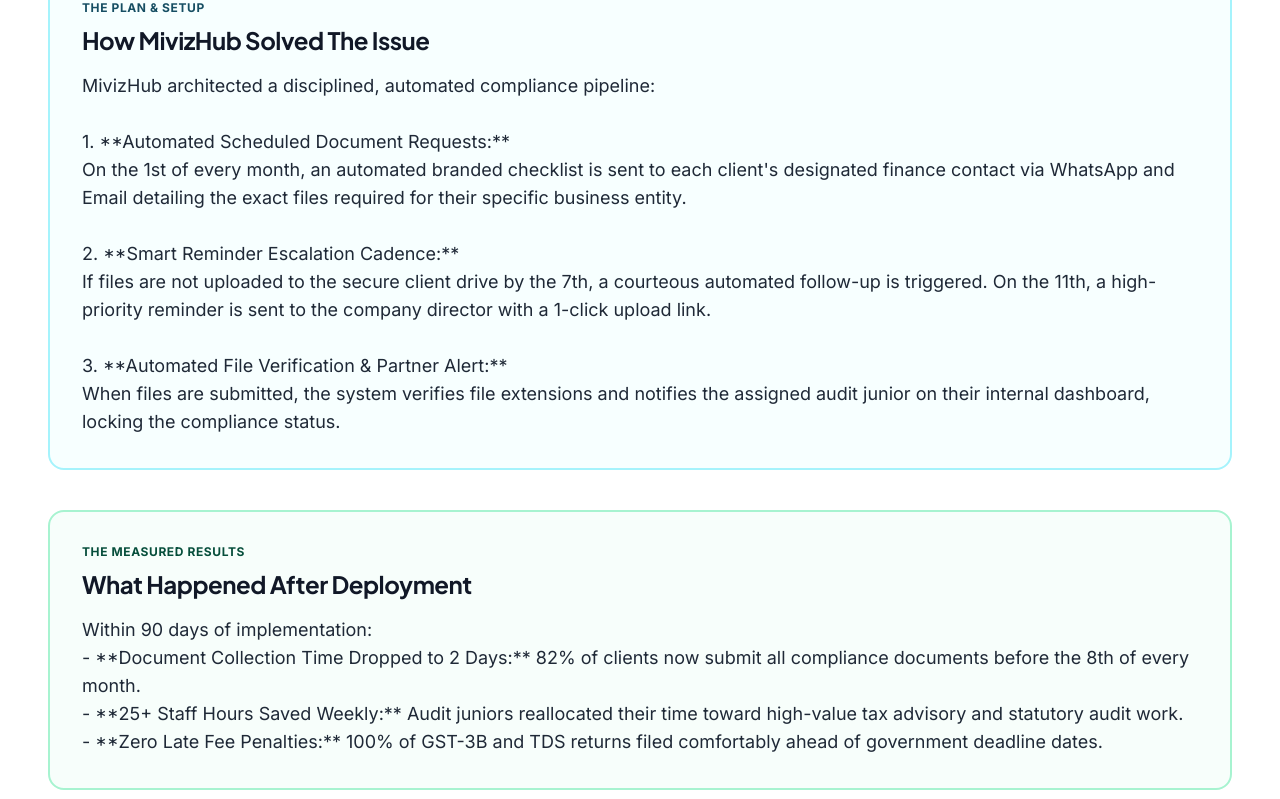
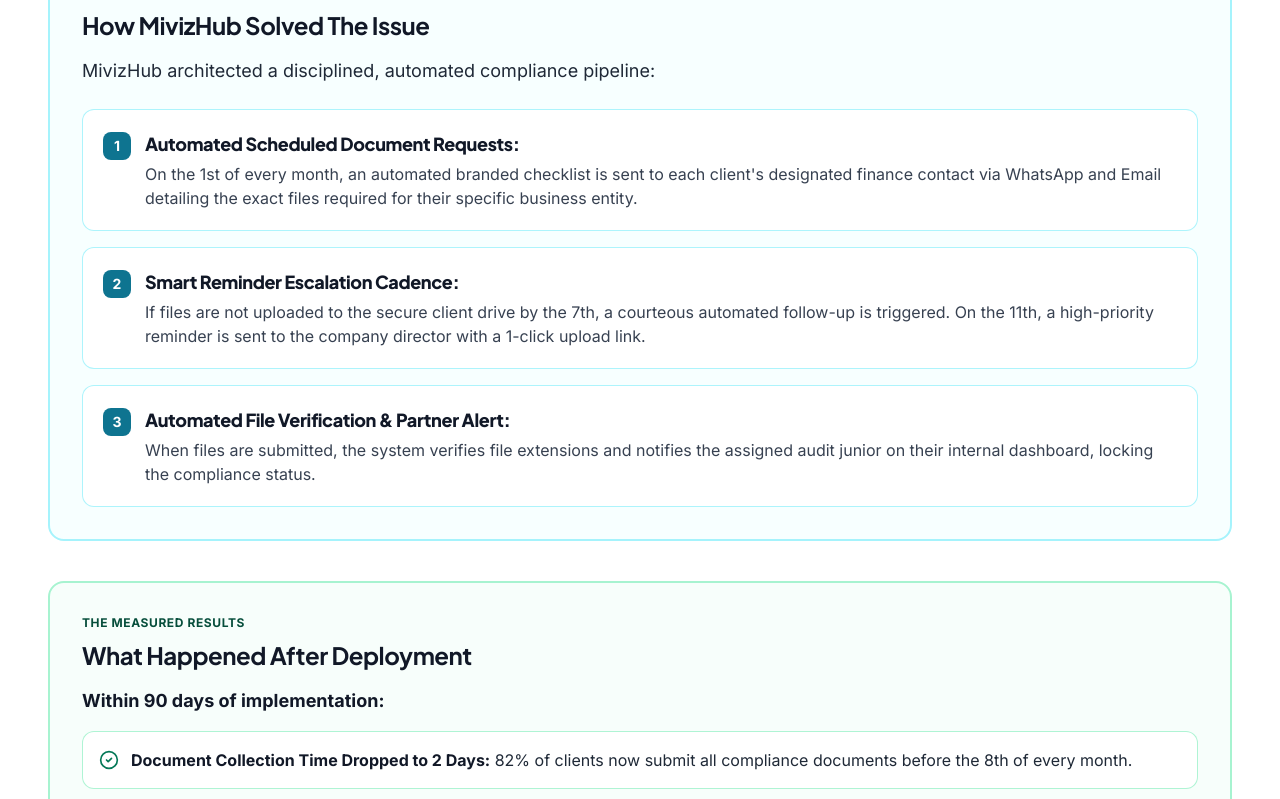
Before and after one commit to Rahullohar703/mivizhub-online, a React (Vite) app: page /casestudy/accounting-firm-gst-tax-workflow-automation in a window 1280 px wide. Shown: the part 1921-2720 px from the top of the page. Built offline with nearby package versions, Linux system fonts and the light colour scheme.

Commit message:
fix: render case study markdown bolds cleanly and eliminate raw asterisks

```diff
--- a/src/pages/CaseStudyDetailPage.jsx
+++ b/src/pages/CaseStudyDetailPage.jsx
@@ -7,6 +7,118 @@
 import Container from '../components/ui/Container';
 import { CASE_STUDIES } from '../data/caseStudies';
 import SEOHead from '../components/SEOHead';
+
+// Helper to render inline markdown: bold, italic, and links cleanly without asterisks
+function renderInlineMarkdown(rawText) {
+  if (!rawText) return null;
+  const tokens = [];
+  const regex = /(\[.*?\]\(.*?\)|\*\*.*?\*\*|\*.*?\*)/g;
+  let lastIndex = 0;
+  let match;
+
+  while ((match = regex.exec(rawText)) !== null) {
+    if (match.index > lastIndex) {
+      tokens.push(rawText.substring(lastIndex, match.index));
+    }
+    const token = match[0];
+    if (token.startsWith('[') && token.includes('](')) {
+      const linkText = token.substring(1, token.indexOf(']('));
+      const linkUrl = token.substring(token.indexOf('](') + 2, token.length - 1);
+      if (linkUrl.startsWith('/') && !linkUrl.includes('#')) {
+        tokens.push(
+          <Link key={match.index} to={linkUrl} className="text-cyan-800 font-bold hover:underline">
+            {linkText}
+          </Link>
+        );
+      } else {
+        tokens.push(
+          <a key={match.index} href={linkUrl} target="_blank" rel="noopener noreferrer" className="text-cyan-800 font-bold hover:underline">
+            {linkText}
+          </a>
+        );
+      }
+    } else if (token.startsWith('**') && token.endsWith('**')) {
+      tokens.push(
+        <strong key={match.index} className="font-extrabold text-gray-900">
+          {token.slice(2, -2)}
+        </strong>
+      );
+    } else if (token.startsWith('*') && token.endsWith('*')) {
+      tokens.push(
+        <em key={match.index} className="italic text-gray-800">
+          {token.slice(1, -1)}
+        </em>
+      );
+    }
+    lastIndex = regex.lastIndex;
+  }
+  if (lastIndex < rawText.length) {
+    tokens.push(rawText.substring(lastIndex));
+  }
+  return tokens.length > 0 ? tokens : rawText;
+}
+
+// Parses numbered solution items (e.g. 1. **Title:**\n Description)
+function parseSolution(raw) {
+  if (!raw) return { intro: '', items: [] };
+  const lines = raw.trim().split('\n');
+  const intro = [];
+  const items = [];
+  let currentItem = null;
+
+  for (let i = 0; i < lines.length; i++) {
+    const line = lines[i].trim();
+    if (!line) continue;
+    const numMatch = line.match(/^(\d+)\.\s+(.*)/);
+    if (numMatch) {
+      if (currentItem) items.push(currentItem);
+      let title = numMatch[2].trim();
+      if (title.startsWith('**') && title.endsWith('**')) {
+        title = title.slice(2, -2).trim();
+      }
+      currentItem = { number: numMatch[1], title, bodyLines: [] };
+    } else if (currentItem) {
+      currentItem.bodyLines.push(line);
+    } else {
+      intro.push(line);
+    }
+  }
+  if (currentItem) items.push(currentItem);
+
+  return {
+    intro: intro.join(' '),
+    items: items.map(it => ({
+      number: it.number,
+      title: it.title,
+      body: it.bodyLines.join(' ')
+    }))
+  };
+}
+
+// Parses bulleted outcome items (e.g. - **Metric:** Description)
+function parseResults(raw) {
+  if (!raw) return { intro: '', items: [] };
+  const lines = raw.trim().split('\n');
+  const intro = [];
+  const items = [];
+
+  for (let i = 0; i < lines.length; i++) {
+    const line = lines[i].trim();
+    if (!line) continue;
+    if (line.startsWith('- ') || line.startsWith('* ')) {
+      items.push(line.replace(/^[-*]\s+/, '').trim());
+    } else if (items.length === 0) {
+      intro.push(line);
+    } else {
+      items[items.length - 1] += ' ' + line;
+    }
+  }
+
+  return {
+    intro: intro.join(' '),
+    items
+  };
+}
 
 export default function CaseStudyDetailPage({ onOpenBooking }) {
   const { slug } = useParams();
@@ -267,12 +379,22 @@
             <h2 className="text-2xl font-bold text-gray-900 mb-4">
               Where The Business Was Losing Money & Time
             </h2>
-            <div className="text-gray-800 leading-relaxed text-base sm:text-lg space-y-4 whitespace-pre-line font-normal">
-              {study.theChallenge.trim()}
+            <div className="text-gray-800 leading-relaxed text-base sm:text-lg space-y-4 font-normal">
+              {study.theChallenge
+                .trim()
+                .split(/\n\s*\n/)
+                .map((paragraph, pIdx) => (
+                  <p key={pIdx} className="leading-relaxed">
+                    {renderInlineMarkdown(paragraph.replace(/\n/g, ' ').trim())}
+                  </p>
+                ))}
             </div>
           </section>
 
           {/* 2. The Solution */}
+          {(() => {
+            const { intro, items } = parseSolution(study.theSolution);
+            return (
               <section className="bg-cyan-50/40 border-2 border-cyan-200 rounded-2xl p-6 sm:p-8">
                 <span className="text-xs font-bold uppercase tracking-wider text-cyan-900 block mb-2">
                   The Plan & Setup
@@ -280,12 +402,40 @@
                 <h2 className="text-2xl font-bold text-gray-900 mb-4">
                   How MivizHub Solved The Issue
                 </h2>
-            <div className="text-gray-800 leading-relaxed text-base sm:text-lg space-y-4 whitespace-pre-line font-normal">
-              {study.theSolution.trim()}
+                {intro && (
+                  <p className="text-gray-800 leading-relaxed text-base sm:text-lg mb-6 font-normal">
+                    {renderInlineMarkdown(intro)}
+                  </p>
+                )}
+                <div className="space-y-4">
+                  {items.map((item, idx) => (
+                    <div key={idx} className="bg-white/90 border border-cyan-200/90 rounded-xl p-4 sm:p-5 shadow-2xs">
+                      <div className="flex items-start gap-3.5">
+                        <span className="flex items-center justify-center w-7 h-7 rounded-lg bg-cyan-700 text-white font-extrabold text-sm shrink-0 mt-0.5 shadow-xs">
+                          {item.number}
+                        </span>
+                        <div className="flex-1 space-y-1">
+                          <h3 className="font-extrabold text-gray-900 text-base sm:text-lg">
+                            {renderInlineMarkdown(item.title)}
+                          </h3>
+                          {item.body && (
+                            <p className="text-gray-700 text-sm sm:text-base leading-relaxed font-normal">
+                              {renderInlineMarkdown(item.body)}
+                            </p>
+                          )}
+                        </div>
+                      </div>
+                    </div>
+                  ))}
                 </div>
               </section>
+            );
+          })()}
 
           {/* 3. The Results */}
+          {(() => {
+            const { intro, items } = parseResults(study.theResults);
+            return (
               <section className="bg-emerald-50/40 border-2 border-emerald-200 rounded-2xl p-6 sm:p-8">
                 <span className="text-xs font-bold uppercase tracking-wider text-emerald-900 block mb-2">
                   The Measured Results
@@ -293,10 +443,24 @@
                 <h2 className="text-2xl font-bold text-gray-900 mb-4">
                   What Happened After Deployment
                 </h2>
-            <div className="text-gray-800 leading-relaxed text-base sm:text-lg space-y-4 whitespace-pre-line font-normal">
-              {study.theResults.trim()}
+                {intro && (
+                  <p className="text-gray-900 font-bold text-base sm:text-lg mb-4">
+                    {renderInlineMarkdown(intro)}
+                  </p>
+                )}
+                <div className="space-y-3.5">
+                  {items.map((itemText, idx) => (
+                    <div key={idx} className="flex items-start gap-3 bg-white/90 border border-emerald-200/90 rounded-xl p-4 shadow-2xs">
+                      <CheckCircle2 size={20} className="text-emerald-700 shrink-0 mt-0.5" />
+                      <div className="text-sm sm:text-base text-gray-800 leading-relaxed flex-1 font-normal">
+                        {renderInlineMarkdown(itemText)}
+                      </div>
+                    </div>
+                  ))}
                 </div>
               </section>
+            );
+          })()}
 
           {/* Client Testimonial Box */}
           <div className="bg-gray-100 border-2 border-gray-300 rounded-2xl p-6 sm:p-8">
--- a/src/pages/CaseStudyPage.jsx
+++ b/src/pages/CaseStudyPage.jsx
@@ -4,6 +4,56 @@
 import Container from '../components/ui/Container';
 import { CASE_STUDIES, CASE_STUDY_CATEGORIES, CASE_STUDY_INDUSTRIES } from '../data/caseStudies';
 import SEOHead from '../components/SEOHead';
+
+// Helper to render inline markdown: bold, italic, and links cleanly without asterisks
+function renderInlineMarkdown(rawText) {
+  if (!rawText) return null;
+  const tokens = [];
+  const regex = /(\[.*?\]\(.*?\)|\*\*.*?\*\*|\*.*?\*)/g;
+  let lastIndex = 0;
+  let match;
+
+  while ((match = regex.exec(rawText)) !== null) {
+    if (match.index > lastIndex) {
+      tokens.push(rawText.substring(lastIndex, match.index));
+    }
+    const token = match[0];
+    if (token.startsWith('[') && token.includes('](')) {
+      const linkText = token.substring(1, token.indexOf(']('));
+      const linkUrl = token.substring(token.indexOf('](') + 2, token.length - 1);
+      if (linkUrl.startsWith('/') && !linkUrl.includes('#')) {
+        tokens.push(
+          <Link key={match.index} to={linkUrl} className="text-cyan-800 font-bold hover:underline">
+            {linkText}
+          </Link>
+        );
+      } else {
+        tokens.push(
+          <a key={match.index} href={linkUrl} target="_blank" rel="noopener noreferrer" className="text-cyan-800 font-bold hover:underline">
+            {linkText}
+          </a>
+        );
+      }
+    } else if (token.startsWith('**') && token.endsWith('**')) {
+      tokens.push(
+        <strong key={match.index} className="font-extrabold text-gray-900">
+          {token.slice(2, -2)}
+        </strong>
+      );
+    } else if (token.startsWith('*') && token.endsWith('*')) {
+      tokens.push(
+        <em key={match.index} className="italic text-gray-800">
+          {token.slice(1, -1)}
+        </em>
+      );
+    }
+    lastIndex = regex.lastIndex;
+  }
+  if (lastIndex < rawText.length) {
+    tokens.push(rawText.substring(lastIndex));
+  }
+  return tokens.length > 0 ? tokens : rawText;
+}
 
 export default function CaseStudyPage({ onOpenBooking }) {
   const [selectedCategory, setSelectedCategory] = useState("All Services");
@@ -187,7 +237,7 @@
                           <span className="inline-block w-2 h-2 rounded-full bg-rose-500" /> The Problem Before:
                         </span>
                         <p className="text-xs sm:text-sm text-gray-800 leading-relaxed line-clamp-3 font-normal">
-                          {study.theChallenge.split('\n\n')[0].replace(/\n/g, ' ').trim()}
+                          {renderInlineMarkdown(study.theChallenge.split('\n\n')[0].replace(/\n/g, ' ').trim())}
                         </p>
                       </div>
 
@@ -196,7 +246,7 @@
                           <span className="inline-block w-2 h-2 rounded-full bg-emerald-600" /> With MivizHub:
                         </span>
                         <p className="text-xs sm:text-sm text-gray-800 leading-relaxed line-clamp-3 font-normal">
-                          {study.theSolution.split('\n\n')[0].replace(/\n/g, ' ').trim()}
+                          {renderInlineMarkdown(study.theSolution.split('\n\n')[0].replace(/\n/g, ' ').trim())}
                         </p>
                       </div>
                     </div>
```
Lines whose indentation alone changed are shown as unchanged.
